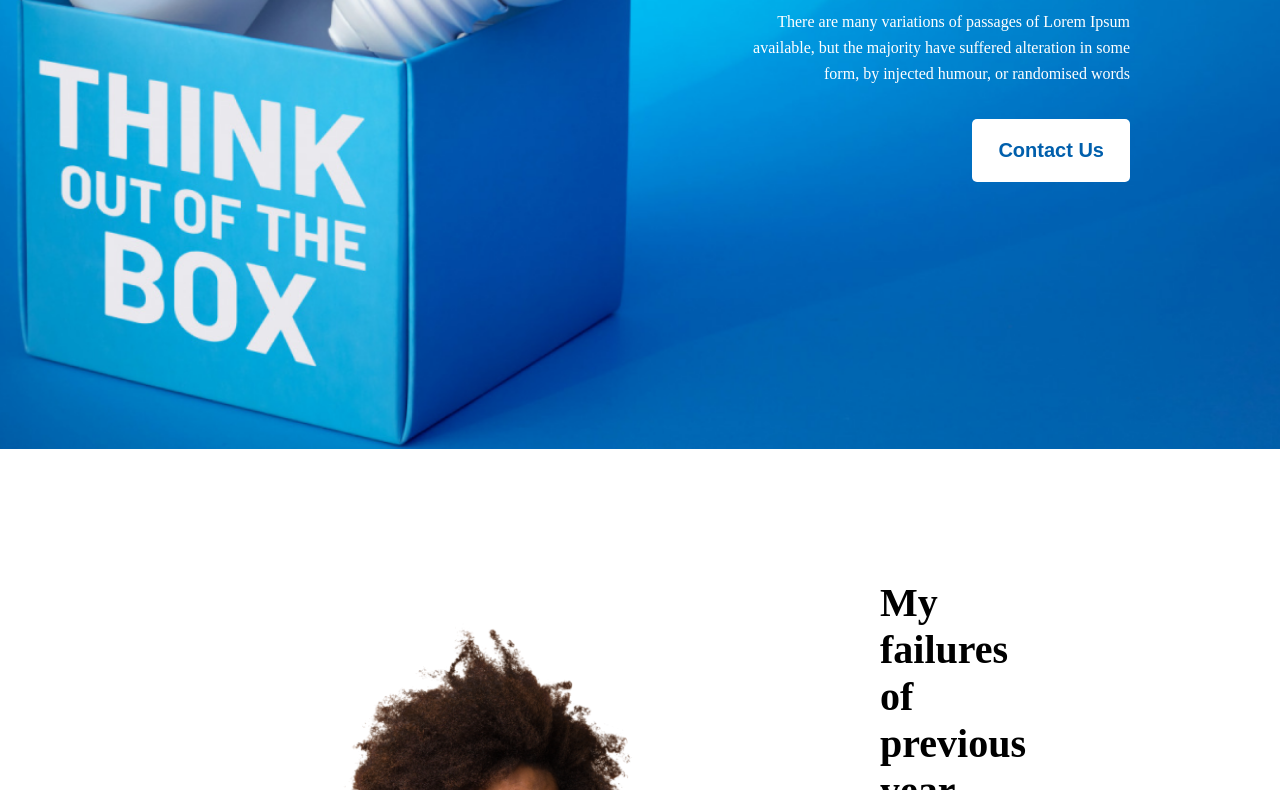
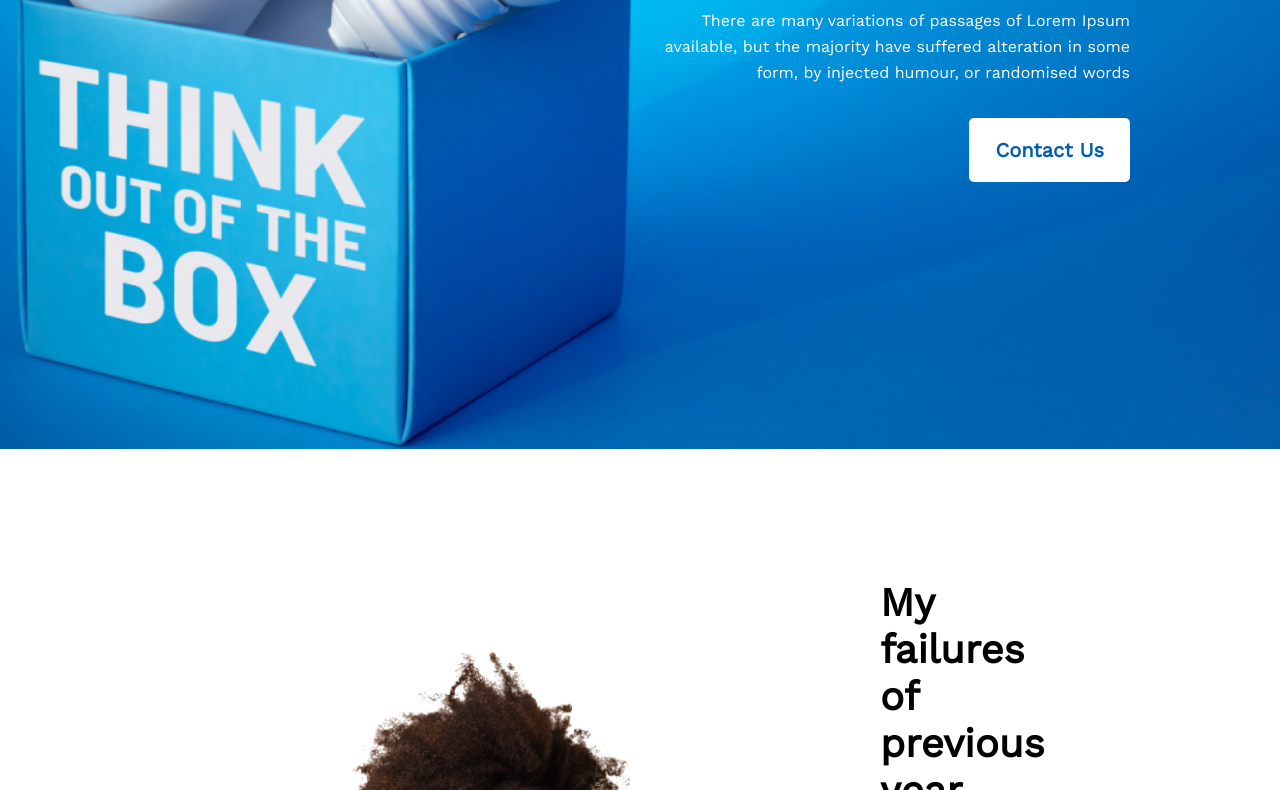
Before and after one commit to monirulislam9549/first-assignment-new-year, a plain HTML site: page index.html in a window 1280 px wide. Shown: the part 511-1301 px from the top of the page. Drawn offline with nearby package versions, Linux system fonts and the light colour scheme.

Commit message:
font family added

```diff
--- a/index.html
+++ b/index.html
@@ -7,6 +7,11 @@
     <meta name="viewport" content="width=device-width, initial-scale=1.0">
     <link rel="stylesheet" href="styles/style.css">
     <script src="https://kit.fontawesome.com/64e271951a.js" crossorigin="anonymous"></script>
+    <link rel="preconnect" href="https://fonts.googleapis.com">
+    <link rel="preconnect" href="https://fonts.gstatic.com" crossorigin>
+    <link
+        href="https://fonts.googleapis.com/css2?family=Lobster&family=Open+Sans&family=Poppins&family=Work+Sans&display=swap"
+        rel="stylesheet">
     <title>Document</title>
 </head>
 
--- a/styles/style.css
+++ b/styles/style.css
@@ -1,6 +1,7 @@
 * {
     padding: 0;
     margin: 0;
+    font-family: 'Work Sans', sans-serif;
 }
 
 /* banner start  */
```
